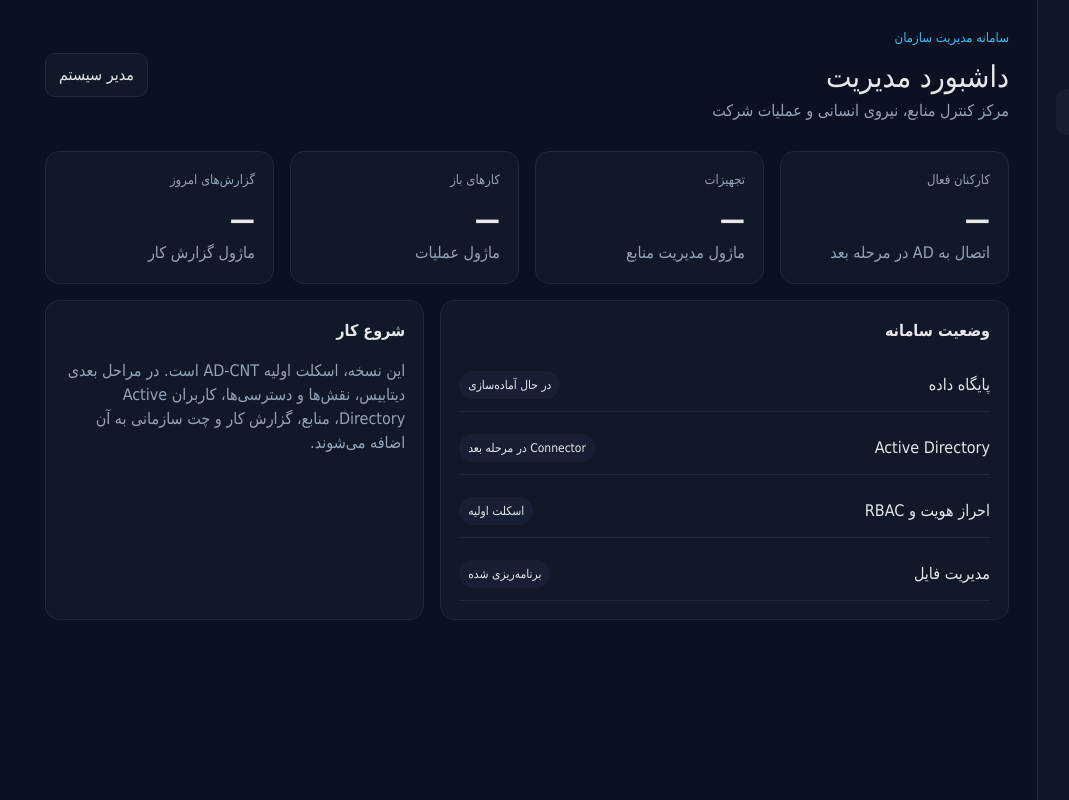
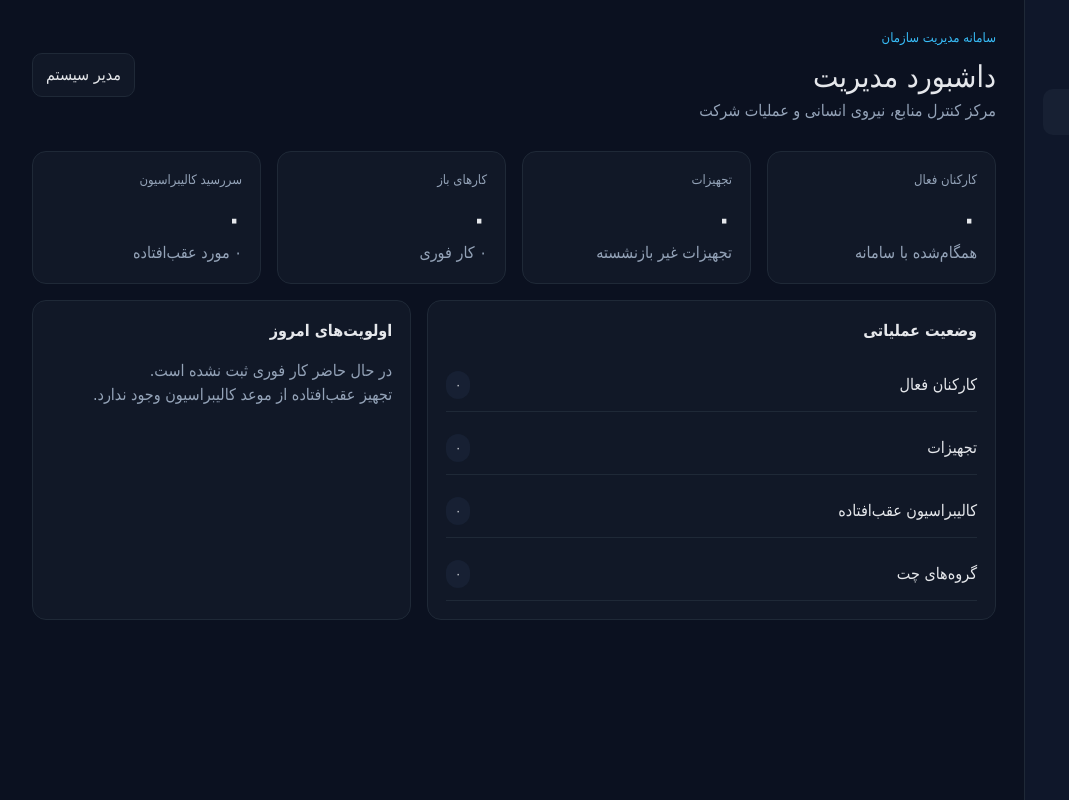
Before and after one commit to gerotrw95-gif/AD-CNT, a Next.js app: page / in a window 1280 px wide. Shown: the whole page, without its empty margins (193-1262 px from the left). Built offline with nearby package versions, Linux system fonts and the light colour scheme; no server answers; the database is empty.

Commit message:
feat: connect dashboard to live metrics

```diff
--- a/src/app/page.tsx
+++ b/src/app/page.tsx
@@ -1,58 +1,19 @@
-const stats = [
-  ["کارکنان فعال", "—", "اتصال به AD در مرحله بعد"],
-  ["تجهیزات", "—", "ماژول مدیریت منابع"],
-  ["کارهای باز", "—", "ماژول عملیات"],
-  ["گزارش‌های امروز", "—", "ماژول گزارش کار"],
-];
+import { getDashboardMetrics } from "@/lib/dashboard";
 
-const navigation = ["داشبورد", "کارکنان", "واحدها", "منابع و تجهیزات", "کالیبراسیون", "کارها", "گزارش کار", "چت سازمانی", "گزارش‌ها", "تنظیمات"];
-
-export default function Home() {
-  return (
-    <main className="dashboard-shell">
-      <aside className="sidebar">
-        <div className="brand">AD<span>-CNT</span></div>
-        <nav className="nav" aria-label="ناوبری اصلی">
-          {navigation.map((item, index) => <a className={`nav-item ${index === 0 ? "active" : ""}`} href="#" key={item}>{item}</a>)}
-        </nav>
-      </aside>
-
-      <section className="main">
-        <header className="header">
-          <div>
-            <div className="eyebrow">سامانه مدیریت سازمان</div>
-            <h1>داشبورد مدیریت</h1>
-            <div className="muted">مرکز کنترل منابع، نیروی انسانی و عملیات شرکت</div>
-          </div>
-          <div className="user-pill">مدیر سیستم</div>
-        </header>
-
-        <section className="grid">
-          {stats.map(([label, value, hint]) => (
-            <article className="card" key={label}>
-              <div className="metric-label">{label}</div>
-              <div className="metric-value">{value}</div>
-              <div className="muted">{hint}</div>
-            </article>
-          ))}
-        </section>
-
-        <section className="content-grid">
-          <article className="card">
-            <div className="section-title">وضعیت سامانه</div>
-            <div className="list">
-              <div className="list-row"><span>پایگاه داده</span><span className="badge">در حال آماده‌سازی</span></div>
-              <div className="list-row"><span>Active Directory</span><span className="badge">Connector در مرحله بعد</span></div>
-              <div className="list-row"><span>احراز هویت و RBAC</span><span className="badge">اسکلت اولیه</span></div>
-              <div className="list-row"><span>مدیریت فایل</span><span className="badge">برنامه‌ریزی شده</span></div>
-            </div>
-          </article>
-          <article className="card">
-            <div className="section-title">شروع کار</div>
-            <p className="muted">این نسخه، اسکلت اولیه AD-CNT است. در مراحل بعدی دیتابیس، نقش‌ها و دسترسی‌ها، کاربران Active Directory، منابع، گزارش کار و چت سازمانی به آن اضافه می‌شوند.</p>
-          </article>
-        </section>
-      </section>
-    </main>
-  );
+export default async function Home() {
+  const metrics = await getDashboardMetrics();
+  const stats = [
+    ["کارکنان فعال", metrics.activeUsers.toLocaleString("fa-IR"), "همگام‌شده با سامانه"],
+    ["تجهیزات", metrics.assets.toLocaleString("fa-IR"), "تجهیزات غیر بازنشسته"],
+    ["کارهای باز", metrics.openWorkOrders.toLocaleString("fa-IR"), `${metrics.urgentWorkOrders.toLocaleString("fa-IR")} کار فوری`],
+    ["سررسید کالیبراسیون", metrics.upcomingCalibrations.toLocaleString("fa-IR"), `${metrics.overdueCalibrations.toLocaleString("fa-IR")} مورد عقب‌افتاده`],
+  ];
+  const navigation = [["داشبورد", "/"], ["کارکنان", "/employees"], ["واحدها", "/departments"], ["منابع و تجهیزات", "/assets"], ["کالیبراسیون", "/calibration"], ["کارها", "/work-orders"], ["گزارش کار", "/reports"], ["چت سازمانی", "/chat"], ["گزارش‌ها", "/reports"], ["تنظیمات", "/settings"]];
+  return <main className="dashboard-shell">
+    <aside className="sidebar"><div className="brand">AD<span>-CNT</span></div><nav className="nav" aria-label="ناوبری اصلی">{navigation.map(([item, href], index) => <a className={`nav-item ${index === 0 ? "active" : ""}`} href={href} key={item}>{item}</a>)}</nav></aside>
+    <section className="main"><header className="header"><div><div className="eyebrow">سامانه مدیریت سازمان</div><h1>داشبورد مدیریت</h1><div className="muted">مرکز کنترل منابع، نیروی انسانی و عملیات شرکت</div></div><div className="user-pill">مدیر سیستم</div></header>
+      <section className="grid">{stats.map(([label, value, hint]) => <article className="card" key={label}><div className="metric-label">{label}</div><div className="metric-value">{value}</div><div className="muted">{hint}</div></article>)}</section>
+      <section className="content-grid"><article className="card"><div className="section-title">وضعیت عملیاتی</div><div className="list"><div className="list-row"><span>کارکنان فعال</span><span className="badge">{metrics.activeUsers.toLocaleString("fa-IR")}</span></div><div className="list-row"><span>تجهیزات</span><span className="badge">{metrics.assets.toLocaleString("fa-IR")}</span></div><div className="list-row"><span>کالیبراسیون عقب‌افتاده</span><span className="badge">{metrics.overdueCalibrations.toLocaleString("fa-IR")}</span></div><div className="list-row"><span>گروه‌های چت</span><span className="badge">{metrics.groups.toLocaleString("fa-IR")}</span></div></div></article><article className="card"><div className="section-title">اولویت‌های امروز</div><p className="muted">{metrics.urgentWorkOrders ? `${metrics.urgentWorkOrders.toLocaleString("fa-IR")} کار با اولویت فوری نیازمند پیگیری است.` : "در حال حاضر کار فوری ثبت نشده است."}</p><p className="muted">{metrics.overdueCalibrations ? `${metrics.overdueCalibrations.toLocaleString("fa-IR")} تجهیز از موعد کالیبراسیون عبور کرده است.` : "تجهیز عقب‌افتاده از موعد کالیبراسیون وجود ندارد."}</p></article></section>
+    </section>
+  </main>;
 }
```
